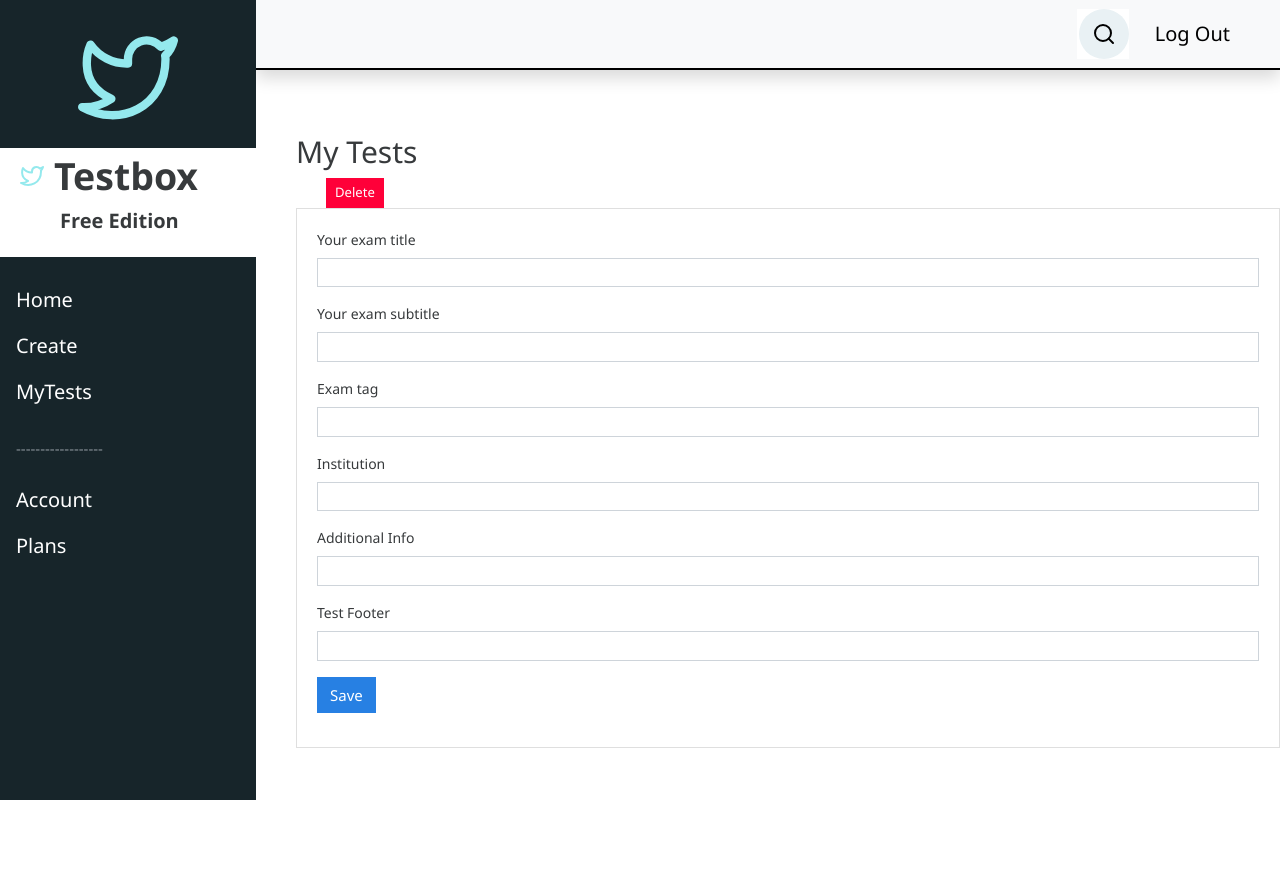
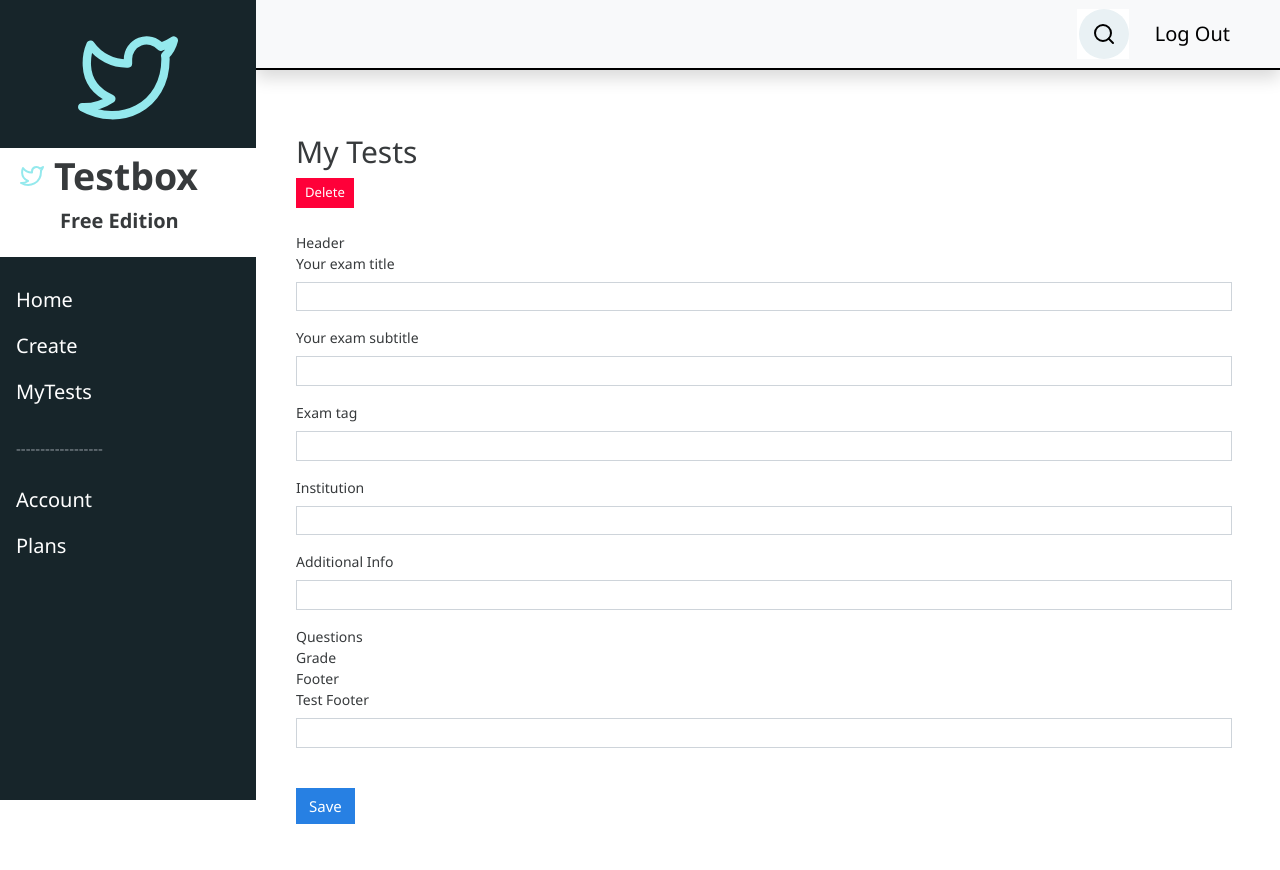
Before and after one commit to martinyanev94/PracticeTestApp, a Django app: template templates/mytests/edit_pt.html in a window 1280 px wide. Run offline with Django 4.2, Linux system fonts and the light colour scheme; the template is opened without the code that fills it, so the values that code supplies are empty; some libraries are stand-ins or nearby versions.

Commit message:
Add files via upload

```diff
--- a/templates/mytests/edit_pt.html
+++ b/templates/mytests/edit_pt.html
@@ -1,20 +1,27 @@
 {% extends 'base.html' %} {% block content %}
-
-<div class="container mt-4">
-  <div class="row">
+<div class="mr-5">
+  <div class="mt-4 question-header">
+    <div>
       <h2>My Tests</h2>
     </div>
 
-  <div class="col-md-2">
+    <div>
       <a href="{% url 'delete-test' user_tests.id %}" class="btn btn-danger btn-sm">Delete</a>
     </div>
   </div>
 
-<div class="card">
-  <div class="card-body">
-    <form action="{% url 'edit-test' user_tests.id %}" method="post">
+  <div>
+    <div>
+      <form action="{% url 'edit-test' user_tests.id %}" method="post" class="mt-4">
         {% include 'partials/_messages.html'%}
         {% csrf_token %}
+
+        <!-- Header -->
+        <div>
+          <div class="accordion-header">
+            Header
+          </div>
+          <div class="accordion-content">
             <div class="form-group">
               <label for="">Your exam title</label>
               <input type="text" class="form-control form-control-sm" name="header" value="{{ values.header }}" />
@@ -40,10 +47,18 @@
                 value="{{ values.add_header_info }}"
               />
             </div>
+          </div>
+        </div>
 
+        <!-- Accordion -->
+        <div>
+          <div class="accordion-header">
+            Questions
+          </div>
+          <div class="accordion-content">
+            {% for question_id, question_data in values.questions.items %}
             <!-- Remove the previous "Answers" input field -->
-{% for question_id, question_data in values.questions.items %}
-<div class="form-group">
+              <div class="form-group question">
                 <label for="">Question {{ forloop.counter }}</label>
                 <input
                   type="text"
@@ -87,11 +102,16 @@
                 value="{{ question_data.explanation }}"
               />
             </div>
+            {% endfor %}
+          </div>
+        </div>
 
-
-
-
-{% endfor %}
+        <!-- Grade -->
+        <div>
+          <div class="accordion-header">
+            Grade
+          </div>
+          <div class="accordion-content">
             {% for grade_info in values.grades %}
             <div class="row">
               <div class="col-md-6">
@@ -112,13 +132,26 @@
               </div>
             </div>
             {% endfor %}
+          </div>
+        </div>
+
+        <!-- Footer -->
+        <div>
+          <div class="accordion-header">
+            Footer
+          </div>
+          <div class="accordion-content">
             <div class="form-group">
               <label for="">Test Footer</label>
               <input type="text" class="form-control form-control-sm" name="footer" value="{{ values.footer }}" />
             </div>
+          </div>
+        </div>
 
 
-      <input type="submit" value="Save" class="btn btn-primary btn-primary-sm" />
+
+
+        <input type="submit" value="Save" class="btn btn-primary btn-primary-sm mt-4" />
       </form>
     </div>
      <script src="https://ajax.googleapis.com/ajax/libs/jquery/2.1.1/jquery.min.js"></script>
@@ -126,4 +159,6 @@
 
   </div>
 
+</div>
+
 {% endblock %}
```
Lines whose indentation alone changed are shown as unchanged.
